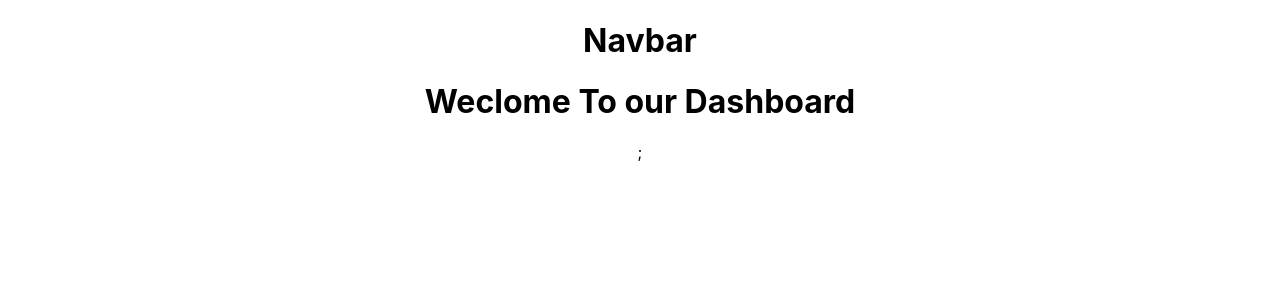
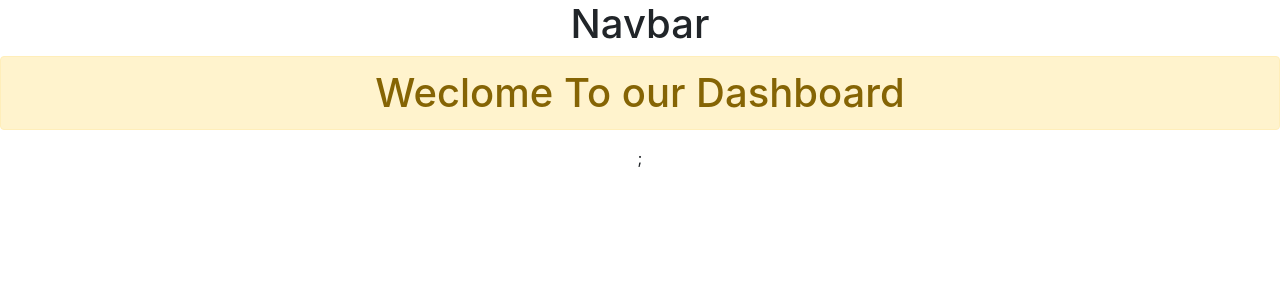
Before and after one commit to pnijem/myppmtool, a React (Create React App) app in the folder ppmtool-react-client/: page / in a window 1280 px wide. Shown: the top 300 px of the page. Built offline with nearby package versions, Linux system fonts and the light colour scheme.

Commit message:
add bootstrap

```diff
--- a/ppmtool-react-client/package.json
+++ b/ppmtool-react-client/package.json
@@ -3,6 +3,7 @@
   "version": "0.1.0",
   "private": true,
   "dependencies": {
+    "bootstrap": "^4.2.1",
     "react": "^16.7.0",
     "react-dom": "^16.7.0",
     "react-scripts": "2.1.3"
--- a/ppmtool-react-client/src/App.js
+++ b/ppmtool-react-client/src/App.js
@@ -2,6 +2,7 @@
 import "./App.css";
 import Dashboard from "./components/Dashboard";
 import Header from "./components/layout/Header";
+import "bootstrap/dist/css/bootstrap.min.css";
 
 class App extends Component {
   render() {
--- a/ppmtool-react-client/src/components/Dashboard.js
+++ b/ppmtool-react-client/src/components/Dashboard.js
@@ -5,7 +5,7 @@
   render() {
     return (
       <div>
-        <h1>Weclome To our Dashboard</h1>;
+        <h1 className="alert alert-warning">Weclome To our Dashboard</h1>;
         <Projectitem />
       </div>
     );
```
Also changed, not shown: 1 other file (tests, documents, lock files or other folders).
